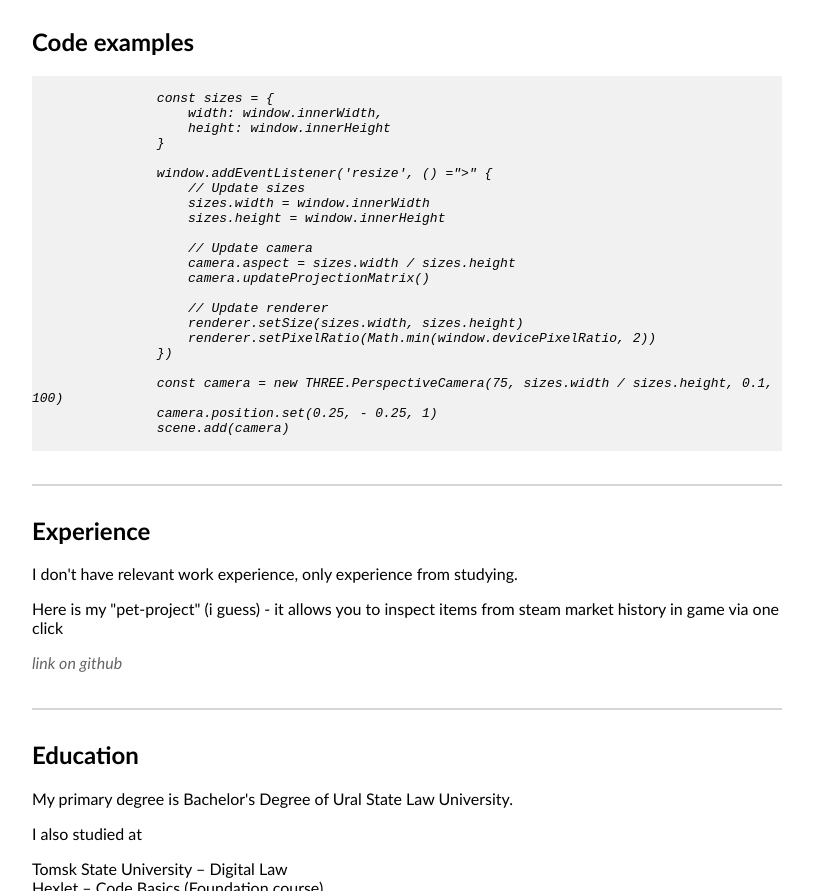
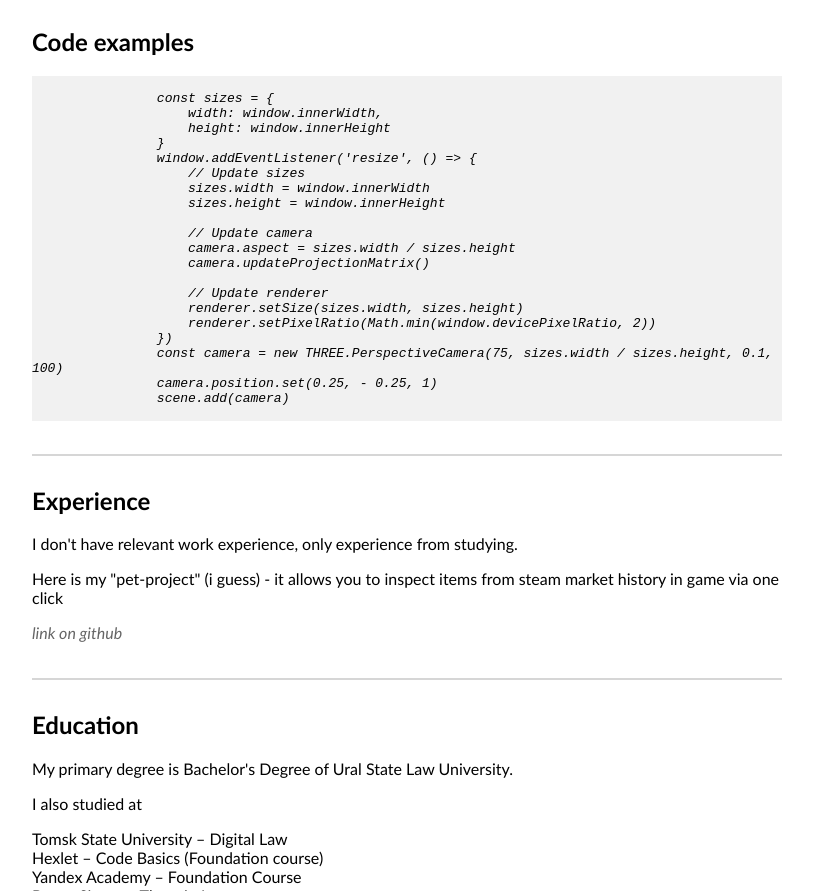
Before and after one commit to shoblinsky/rsschool-cv, a plain HTML site: page index.html in a window 1280 px wide. Shown: the part 1196-2087 px from the top of the page, without its empty margins (233-1046 px from the left). Drawn offline with Linux system fonts and the light colour scheme.

Commit message:
fix: remove trailing spaces

```diff
--- a/index.html
+++ b/index.html
@@ -12,15 +12,12 @@
     <header class="header">
         <img src="https://thumbs2.imgbox.com/99/02/UySr2YdP_t.png" alt="user image" class="header__image">
         <h1 class="header__name">Vsevolod Timoshenko</h1>
-
         <ul class="header__contacts">
             <li><a href="mailto:timosh0307@gmail.com">email: timosh0307@gmail.com</a></li>
             <li><a href="https://t.me/domamolchat">telegram: @domamolchat</a></li>
             <li><a href="https://discordapp.com/users/417539641424478218">discord: @vsvldt</a></li>
         </ul>
-
     </header>
-
     <nav class="nav">
         <h2>Navigation</h2>
         <ul class="nav__list">
@@ -32,8 +29,6 @@
             <li><a href="#english" class="nav__link">English level</a></li>
         </ul>
     </nav>
-
-
     <main class="main">
         <section class="about" id="about">
             <h2>About me</h2>
@@ -58,7 +53,6 @@
                 <li>Git</li>
                 <li>SQL</li>
             </ul>
-
         </section>
         <section class="examples" id="code">
             <h2>Code examples</h2>
@@ -67,8 +61,7 @@
                     width: window.innerWidth,
                     height: window.innerHeight
                 }
-
-                window.addEventListener('resize', () ="&gt" {
+                window.addEventListener('resize', () =&gt; {
                     // Update sizes
                     sizes.width = window.innerWidth
                     sizes.height = window.innerHeight
@@ -81,7 +74,6 @@
                     renderer.setSize(sizes.width, sizes.height)
                     renderer.setPixelRatio(Math.min(window.devicePixelRatio, 2))
                 })
-
                 const camera = new THREE.PerspectiveCamera(75, sizes.width / sizes.height, 0.1, 100)
                 camera.position.set(0.25, - 0.25, 1)
                 scene.add(camera)
@@ -104,7 +96,6 @@
                 <li>Yandex Academy – Foundation Course</li>
                 <li>Bruno Simon – Three.js Journey</li>
             </ul>
-
         </section>
         <section class="english" id="english">
             <h2>English level</h2>
@@ -113,11 +104,9 @@
         </section>
     </main>
     <footer class="footer">
-
         <p class="footer__github"> <a href="https://github.com/shoblinsky">2025 Vsevolod Timoshenko</a></p>
         <a href="https://rs.school/courses/javascript-ru"><img class="footer_logo" alt="RSS-logo"
                 src="https://raw.githubusercontent.com/rolling-scopes-school/tasks/1b21088a7589864df985e3caa62a513dad85d772/tasks/cv/rs-school-logo.svg"></a>
-
     </footer>
 </body>
 
```
